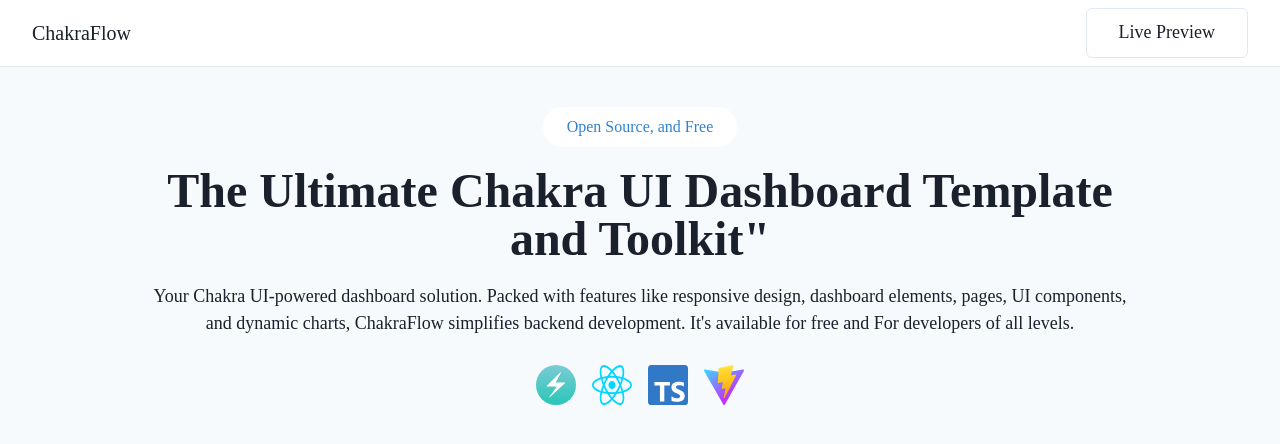
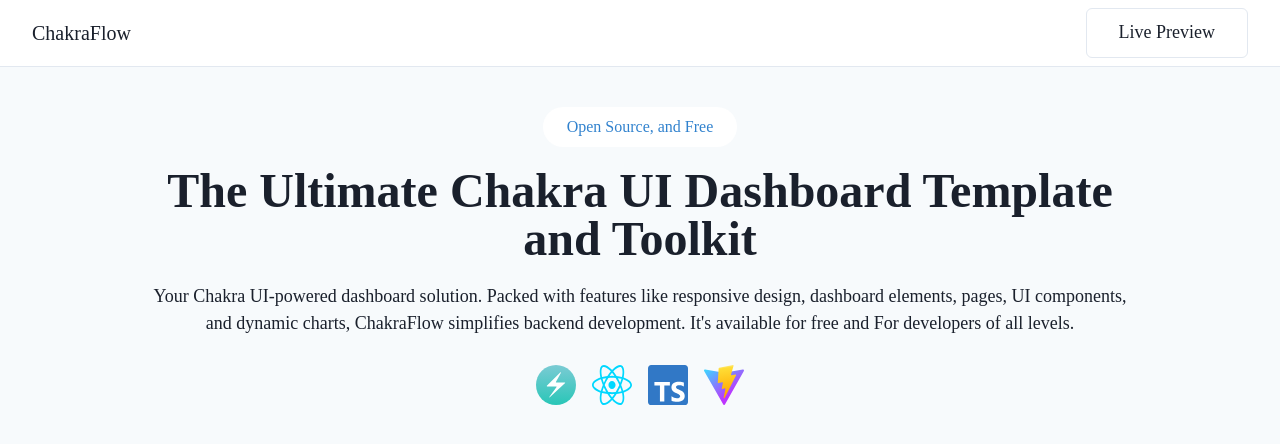
Before and after one commit to KhalilMeziane/ChakraFlow, a React (Vite) app: page / in a window 1280 px wide. Shown: the top 444 px of the page. Built offline with nearby package versions, Linux system fonts and the light colour scheme; the HTML template or start-up script is replaced by a standard one; a web font is replaced by a local one.

Commit message:
fix: minor change

```diff
--- a/src/pages/home/components/Header.tsx
+++ b/src/pages/home/components/Header.tsx
@@ -8,7 +8,7 @@
             <Container maxW='7xl'>
                 <VStack mx="auto" justify="center" align="center" w={{ base: '100%', md: '80%', lg: '70%', xl: '80%' }}>
                     <Box fontWeight="medium" bg="white" color="blue.500" px='6' py="2" rounded="full">Open Source, and Free</Box>
-                    <Heading as="h1" textAlign="center" size="2xl" py="3">The Ultimate Chakra UI Dashboard Template and Toolkit"</Heading>
+                    <Heading as="h1" textAlign="center" size="2xl" py="3">The Ultimate Chakra UI Dashboard Template and Toolkit</Heading>
                     <Text textAlign="center" fontSize="lg">Your Chakra UI-powered dashboard solution. Packed with features like responsive design, dashboard elements, pages, UI components, and dynamic charts, ChakraFlow simplifies backend development. It's available for free and For developers of all levels.</Text>
                     <HStack spacing="4" pt='5'>
                         <Image w='10' h="10" src={ChakraUiIcon} alt='chakra-ui logo'  />
```
